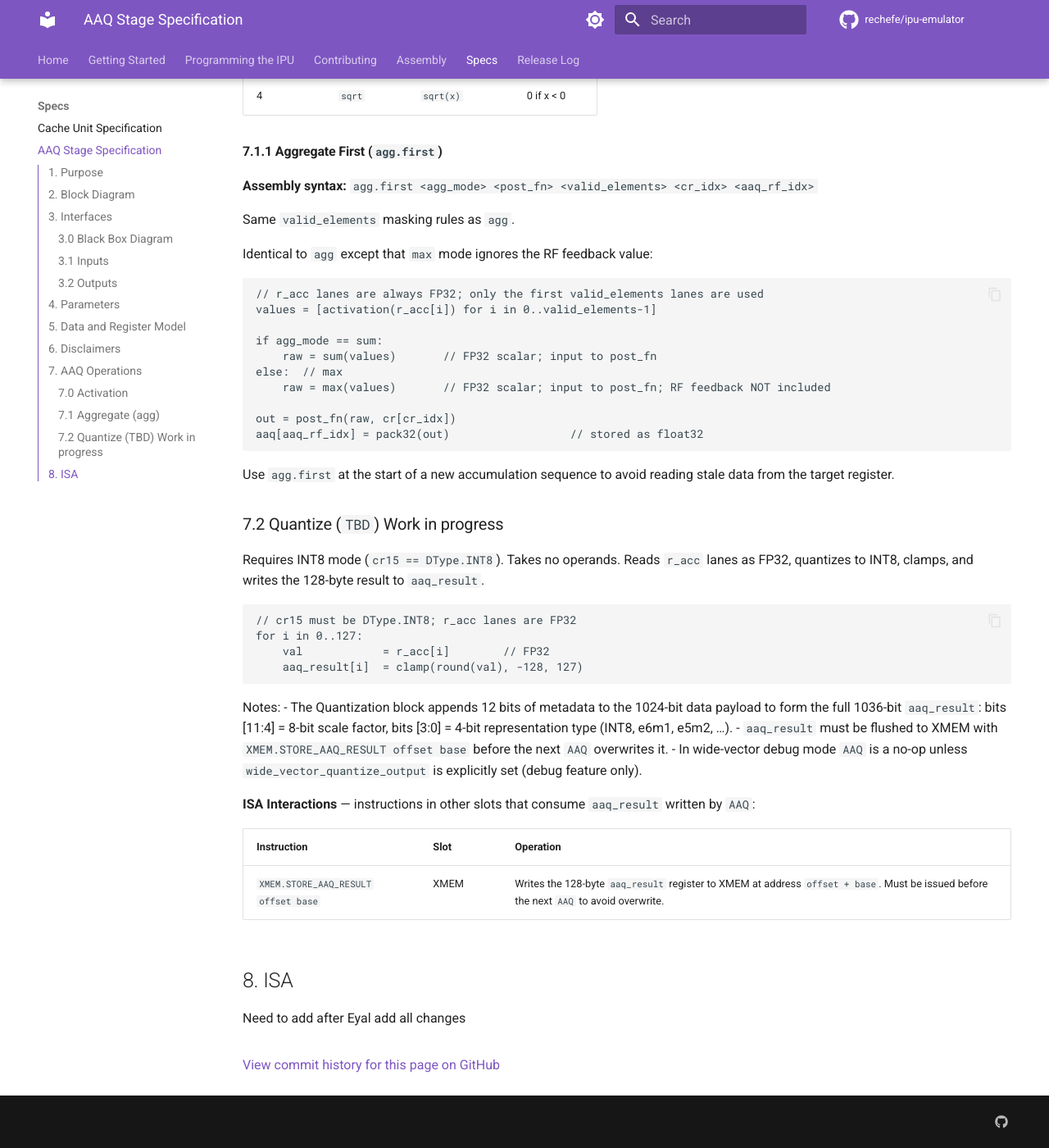
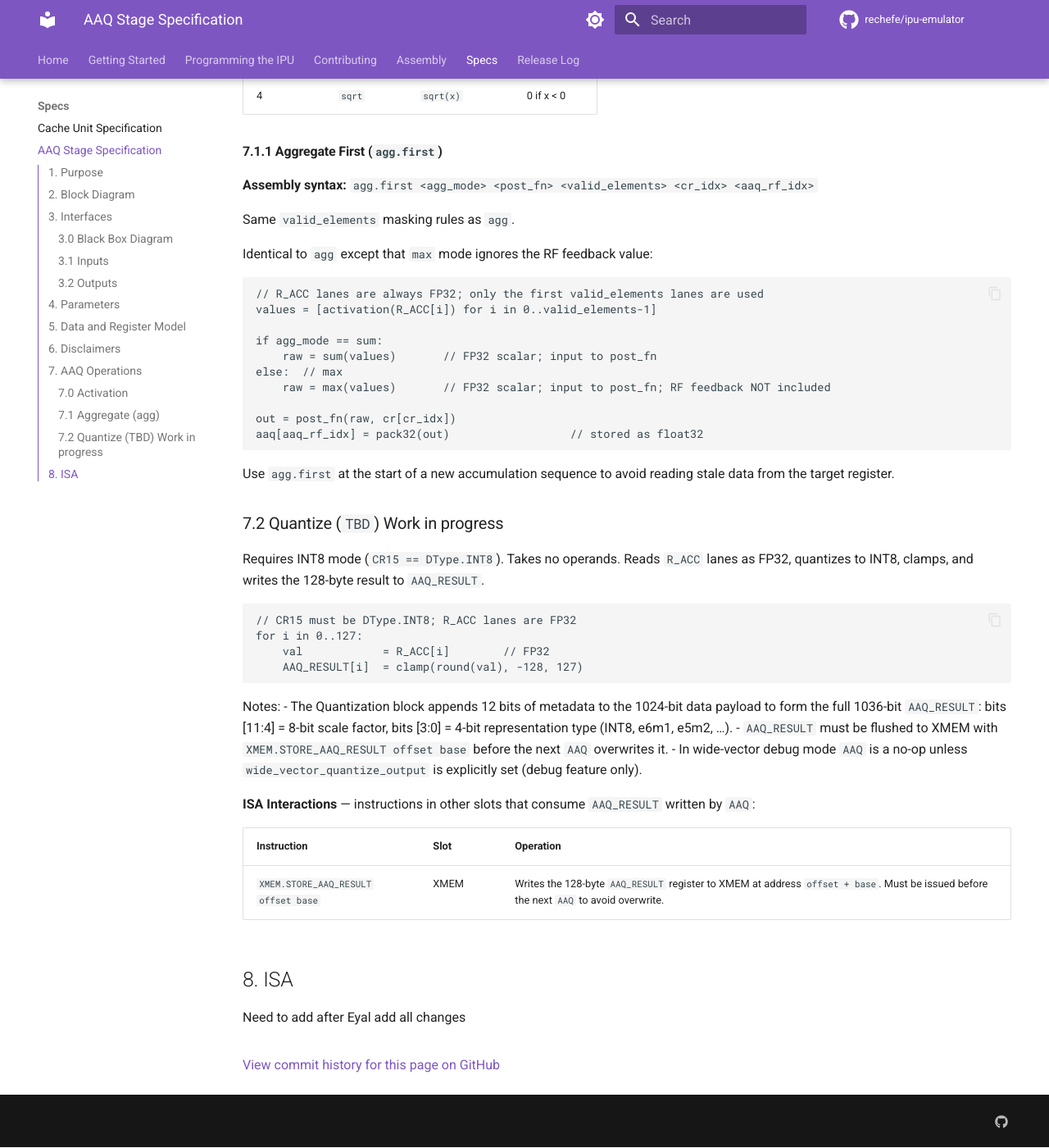
Before and after one commit to rechefe/ipu-emulator, an MkDocs documentation site: the page built from docs/content/specs/stage-aaq.md, in a window 1280 px wide and 1400 px high, scrolled down 6237 px. Shown: the whole window at 82% size. Built offline with MkDocs 1.6.1 and Material for MkDocs 9.7.7, drawn with Linux system fonts in a browser that asks for light colours; comment, search, counter and statistics services are not loaded; some of the changed text lies outside the part shown.

Commit message:
Docs: uppercase hardware register names (align with CLAUDE/SKILL)
- Normalize InstructionDoc strings in instruction_spec (LR/CR/AAQ/R/MULT_RES, etc.)
- Update SKILL register table, ACC/AAQ slot rows, and examples
- Refresh stage-aaq and wide-vector-debug-mode prose and diagrams

Co-authored-by: Eyal Rechef <rechefe@users.noreply.github.com>

````diff
--- a/docs/content/specs/stage-aaq.md
+++ b/docs/content/specs/stage-aaq.md
@@ -6,8 +6,8 @@ The AAQ (Activation Aggregation and Quantization) stage collapses the 128-lane a
 into scalar activation values and/or quantizes the accumulator into an FP8
 vector for output. It produces:
 
-- Scalar results in `aaq0`–`aaq3` via `agg` and `agg.first`.
-- A 128-byte `aaq_result` vector via `aaq` (any 8-bit format: INT8 or FP8 e(x)m(7-x)).
+- Scalar results in `AAQ0`–`AAQ3` via `agg` and `agg.first`.
+- A 128-byte `AAQ_RESULT` vector via `aaq` (any 8-bit format: INT8 or FP8 e(x)m(7-x)).
 
 ## 2. Block Diagram
 
@@ -15,8 +15,8 @@ vector for output. It produces:
 flowchart LR
     mult_stage:::blue
     acc_stage:::blue
-    ACC(["r_acc 128x32bit"]):::yellow
-    OUT(["aaq_result 128x8bit || 8bit scale | 4bit repr_type"]):::red
+    ACC(["R_ACC 128x32bit"]):::yellow
+    OUT(["AAQ_RESULT 128x8bit || 8bit scale | 4bit repr_type"]):::red
     ACT["Activation"]:::teal
     QUANT["Quantization"]:::teal
     RED["Adder tree / Max tree"]:::teal
@@ -59,10 +59,10 @@ flowchart LR
 ```
                          ┌──────────────────────────────────────┐
               clk  ─────>│                                      │
-              rst  ─────>│                                      ├────> aaq_result        [1035:0]
+              rst  ─────>│                                      ├────> AAQ_RESULT        [1035:0]
             valid  ─────>│                                      │
                op  ─────>│                                      ├────> aaq_rf_to_acc[0..3] [31:0]
-            r_acc  ─────>│             AAQ Stage                │
+            R_ACC  ─────>│             AAQ Stage                │
          agg_mode  ─────>│                                      ├────> aaq_rf_to_mult[0..3][17:0]
           post_fn  ─────>│                                      │
            cr_idx  ─────>│                                      │
@@ -81,21 +81,21 @@ flowchart LR
 | `rst` | `input logic` | Synchronous reset. |
 | `valid` | `input logic` | Stage enable. When deasserted(valid = 0), the stage executes `aaq_nop` regardless of `op`. |
 | `op` | `input logic [2:0]` | Selects the AAQ operation: `agg`=1, `agg.first`=2, `aaq`=3. Sampled only when `valid`=1. |
-| `r_acc` | `input logic [127:0][31:0]` | 128-lane accumulator (128 × 32-bit). |
+| `R_ACC` | `input logic [127:0][31:0]` | 128-lane accumulator (128 × 32-bit). |
 | `agg_mode` | `input logic [0:0]` | Aggregation select: 0 = sum, 1 = max. |
 | `post_fn` | `input logic [1:0]` | Post-function select (see §8). |
 | `cr_idx` | `input logic [3:0]` | CR register index used by `value_cr` post function. |
 | `act_cr_idx` | `input logic [3:0]` | CR register index whose value selects the activation function (see §7.0). |
 | `aaq_rf_idx` | `input logic [1:0]` | AAQ register index (0–3). |
-| `cr15_dtype` | `input logic [2:0]` | Global data type from `cr15`; governs lane interpretation for all AAQ operations. Must be `DType.INT8` (0) for `aaq`. |
-| `valid_elements` | `input logic [4:0]` | Number of valid elements. Sourced from either an LR register (lr0–lr15) or a CR register (cr0–cr15); the 5-bit encoding selects among all 32 registers (16 LR + 16 CR). |
+| `cr15_dtype` | `input logic [2:0]` | Global data type from `CR15`; governs lane interpretation for all AAQ operations. Must be `DType.INT8` (0) for `aaq`. |
+| `valid_elements` | `input logic [4:0]` | Number of valid elements. Sourced from either an LR register (`LR0`–`LR15`) or a CR register (`CR0`–`CR15`); the 5-bit encoding selects among all 32 registers (16 LR + 16 CR). |
 
 ### 3.2 Outputs
 
 | Name | Type and Direction | Description |
 |------|--------------------|-------------|
-| `aaq_result` | `output logic [1035:0]` | Quantized output: 128 × 8-bit lanes (1024 bits) plus 12 bits of metadata: bits [1035:1028] = 8-bit scale factor, bits [1027:1024] = 4-bit representation type (e.g. INT8, e6m1). |
-| `aaq_rf_to_acc[0..3]` | `output logic [31:0]` | Full 32-bit view of the AAQ RF registers (`aaq0`–`aaq3`) fed back to the ACC stage. |
+| `AAQ_RESULT` | `output logic [1035:0]` | Quantized output: 128 × 8-bit lanes (1024 bits) plus 12 bits of metadata: bits [1035:1028] = 8-bit scale factor, bits [1027:1024] = 4-bit representation type (e.g. INT8, e6m1). |
+| `aaq_rf_to_acc[0..3]` | `output logic [31:0]` | Full 32-bit view of the AAQ RF registers (`AAQ0`–`AAQ3`) fed back to the ACC stage. |
 | `aaq_rf_to_mult[0..3]` | `output logic [17:0]` | Same AAQ RF registers as `aaq_rf_to_acc`, exposed to the MULT stage with only the lower 17/18 bits; the MULT stage does not require the full 32-bit precision. Exact width TBD. |
 
 ## 4. Parameters
@@ -104,16 +104,16 @@ flowchart LR
 |------|---------|-------------|
 | `LANES` | `128` | Number of accumulator lanes. |
 | `ACC_LANE_WIDTH` | `32` | Bits per accumulator lane. |
-| `AAQ_REG_COUNT` | `4` | Number of AAQ scalar registers (`aaq0`–`aaq3`). |
-| `AAQ_RESULT_BYTES` | `128` | Byte width of `aaq_result` output vector. |
+| `AAQ_REG_COUNT` | `4` | Number of AAQ scalar registers (`AAQ0`–`AAQ3`). |
+| `AAQ_RESULT_BYTES` | `128` | Byte width of `AAQ_RESULT` output vector. |
 | `AGG_MODE_COUNT` | `2` | Aggregation modes: 0 = sum, 1 = max. |
 | `POST_FN_COUNT` | `5` | Post functions: 0 = identity, 1 = value_cr, 2 = inv, 3 = inv_sqrt, 4 = sqrt. |
 
 ## 5. Data and Register Model
 
-- `r_acc` is 512 bytes (128 × 32-bit lanes). Lanes are always FP32.
-- `aaq0`–`aaq3` are 32-bit registers. They store float32 bit patterns.
-- `aaq_result` is produced only by `aaq`. It contains 128 × 8 bit quantized
+- `R_ACC` is 512 bytes (128 × 32-bit lanes). Lanes are always FP32.
+- `AAQ0`–`AAQ3` are 32-bit registers. They store float32 bit patterns.
+- `AAQ_RESULT` is produced only by `aaq`. It contains 128 × 8 bit quantized
   values (1024 bits) plus 12 bits of metadata appended by the Quantization
   block: bits [11:4] = 8-bit scale factor, bits [3:0] = 4-bit representation
   type (INT8, e6m1, e5m2, …). It is written to XMEM via `xmem.store_aaq_result`.
@@ -128,14 +128,14 @@ flowchart LR
 
 ### 7.0 Activation
 
-The Activation block applies an element-wise function to every valid lane of `r_acc` before the result is passed downstream — both to the Adder/Max tree (`agg`, `agg.first`) and to the Quantization block (`aaq`).
+The Activation block applies an element-wise function to every valid lane of `R_ACC` before the result is passed downstream — both to the Adder/Max tree (`agg`, `agg.first`) and to the Quantization block (`aaq`).
 
 The function is selected at runtime by reading the CR register indexed by `act_cr_idx`: `activation_fn = cr[act_cr_idx]`.
 
 ```text
 // Applied to all valid lanes before aggregation or quantization
 activation_fn = cr[act_cr_idx]
-activated[i]  = activation_fn(r_acc[i])   for i in 0..valid_elements-1
+activated[i]  = activation_fn(R_ACC[i])   for i in 0..valid_elements-1
 ```
 
 Supported activation functions:
@@ -179,11 +179,11 @@ To model different training or deployment assumptions, **edit those constants**,
 
 **Assembly syntax:** `agg <agg_mode> <post_fn> <valid_elements> <cr_idx> <aaq_rf_idx>`
 
-- `valid_elements`: any `lr0`–`lr15` or `cr0`–`cr15` operand (5-bit `LcrIdx` encoding). The **value** read from that register at cycle start is the number of `r_acc` lanes fed into the adder/max tree (unsigned, clamped to 0–128). Lanes from index `valid_elements` through 127 are masked out.
+- `valid_elements`: any `LR0`–`LR15` or `CR0`–`CR15` operand (5-bit `LcrIdx` encoding). The **value** read from that register at cycle start is the number of `R_ACC` lanes fed into the adder/max tree (unsigned, clamped to 0–128). Lanes from index `valid_elements` through 127 are masked out.
 
 ```text
-// r_acc lanes are always FP32; only the first valid_elements lanes are used
-values = [activation(r_acc[i]) for i in 0..valid_elements-1]
+// R_ACC lanes are always FP32; only the first valid_elements lanes are used
+values = [activation(R_ACC[i]) for i in 0..valid_elements-1]
 
 // Adder tree / max tree (feedback from RF included in max mode)
 if agg_mode == sum:
@@ -248,8 +248,8 @@ Same `valid_elements` masking rules as `agg`.
 Identical to `agg` except that `max` mode ignores the RF feedback value:
 
 ```text
-// r_acc lanes are always FP32; only the first valid_elements lanes are used
-values = [activation(r_acc[i]) for i in 0..valid_elements-1]
+// R_ACC lanes are always FP32; only the first valid_elements lanes are used
+values = [activation(R_ACC[i]) for i in 0..valid_elements-1]
 
 if agg_mode == sum:
     raw = sum(values)       // FP32 scalar; input to post_fn
@@ -266,31 +266,31 @@ reading stale data from the target register.
 
 ### 7.2 Quantize (`TBD`) Work in progress
 
-Requires INT8 mode (`cr15 == DType.INT8`). Takes no operands. Reads `r_acc`
+Requires INT8 mode (`CR15 == DType.INT8`). Takes no operands. Reads `R_ACC`
 lanes as FP32, quantizes to INT8, clamps, and writes the 128-byte result to
-`aaq_result`.
+`AAQ_RESULT`.
 
 ```text
-// cr15 must be DType.INT8; r_acc lanes are FP32
+// CR15 must be DType.INT8; R_ACC lanes are FP32
 for i in 0..127:
-    val            = r_acc[i]        // FP32
-    aaq_result[i]  = clamp(round(val), -128, 127)
+    val            = R_ACC[i]        // FP32
+    AAQ_RESULT[i]  = clamp(round(val), -128, 127)
 ```
 
 Notes:
 - The Quantization block appends 12 bits of metadata to the 1024-bit data
-  payload to form the full 1036-bit `aaq_result`: bits [11:4] = 8-bit scale
+  payload to form the full 1036-bit `AAQ_RESULT`: bits [11:4] = 8-bit scale
   factor, bits [3:0] = 4-bit representation type (INT8, e6m1, e5m2, …).
-- `aaq_result` must be flushed to XMEM with `XMEM.STORE_AAQ_RESULT offset base`
+- `AAQ_RESULT` must be flushed to XMEM with `XMEM.STORE_AAQ_RESULT offset base`
   before the next `AAQ` overwrites it.
 - In wide-vector debug mode `AAQ` is a no-op unless
   `wide_vector_quantize_output` is explicitly set (debug feature only).
 
-**ISA Interactions** — instructions in other slots that consume `aaq_result` written by `AAQ`:
+**ISA Interactions** — instructions in other slots that consume `AAQ_RESULT` written by `AAQ`:
 
 | Instruction | Slot | Operation |
 |-------------|------|-----------|
-| `XMEM.STORE_AAQ_RESULT offset base` | XMEM | Writes the 128-byte `aaq_result` register to XMEM at address `offset + base`. Must be issued before the next `AAQ` to avoid overwrite. |
+| `XMEM.STORE_AAQ_RESULT offset base` | XMEM | Writes the 128-byte `AAQ_RESULT` register to XMEM at address `offset + base`. Must be issued before the next `AAQ` to avoid overwrite. |
 
 ## 8. ISA
 
````
Also changed, not shown: other parts of docs/content/specs/stage-aaq.md (+3 -3 lines), SKILL.md (+12 -12 lines), docs/content/wide-vector-debug-mode.md (+3 -3 lines), 1 other file.
